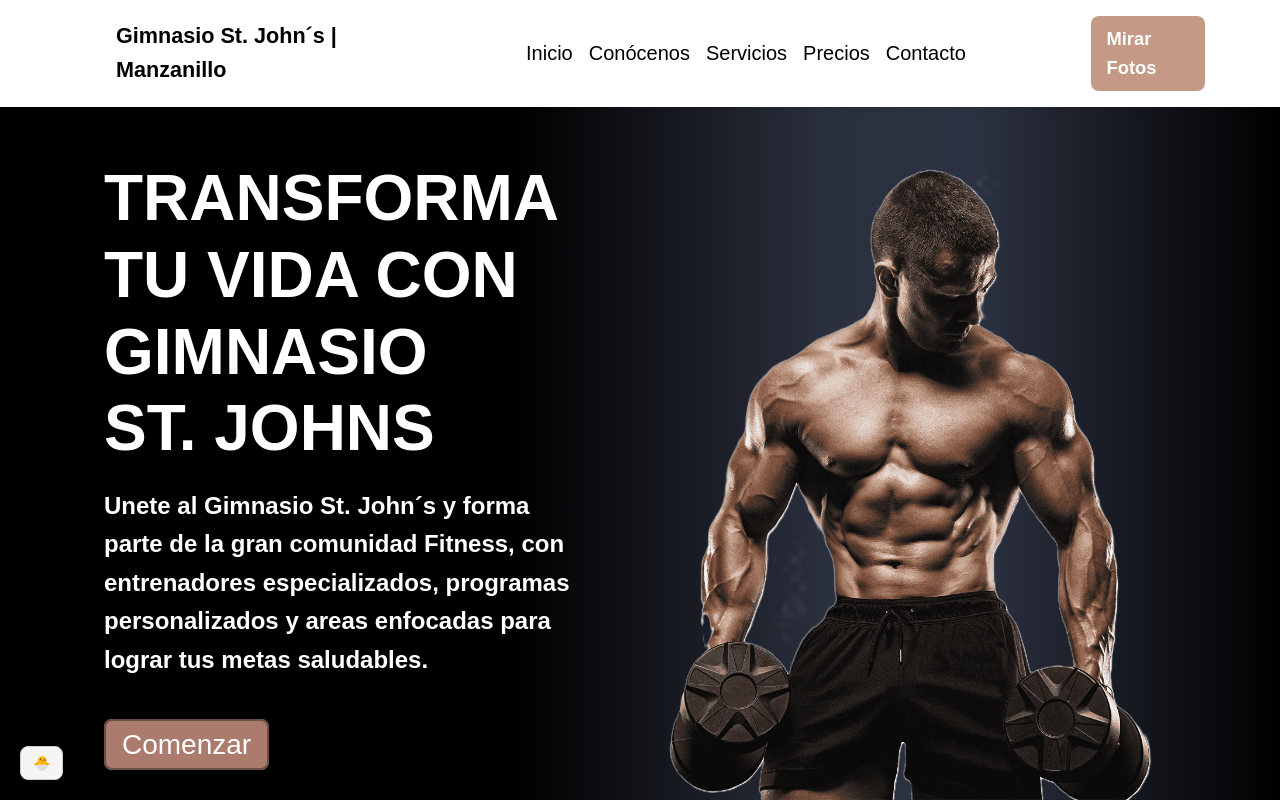
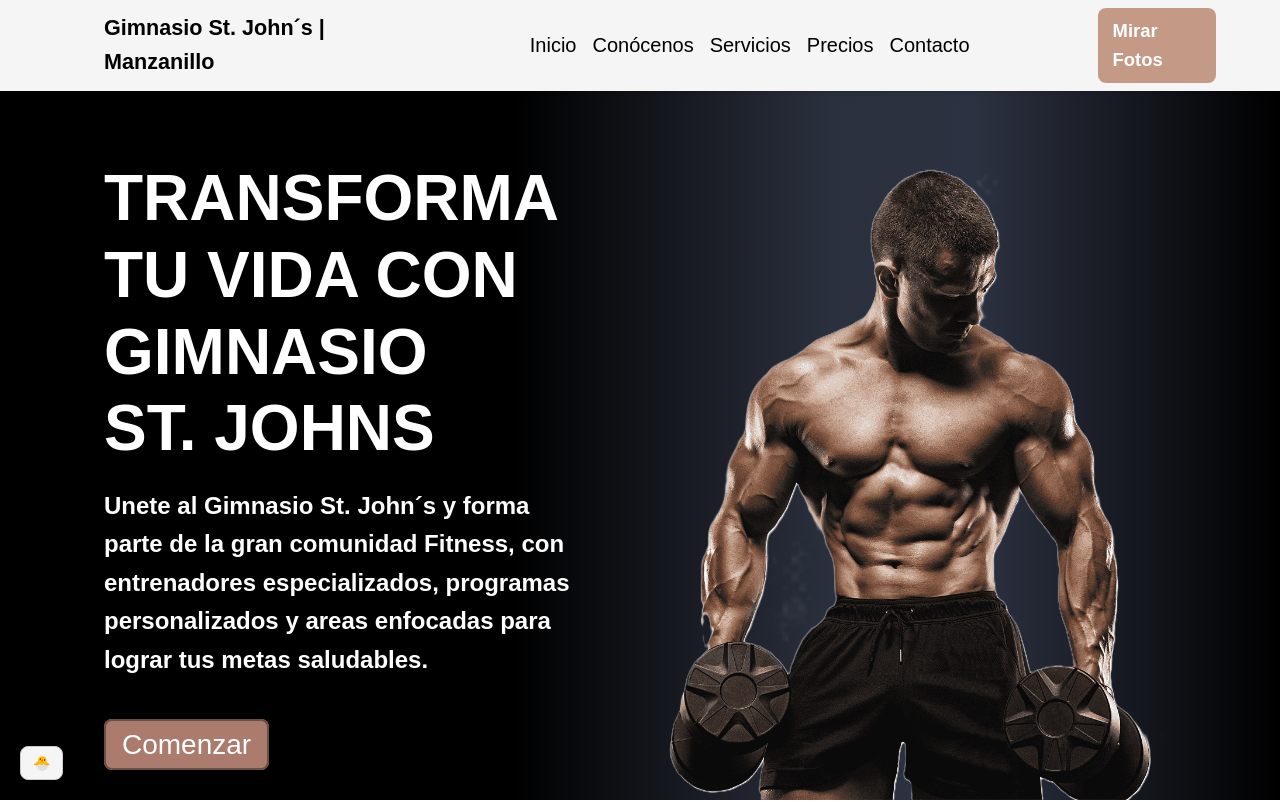
Before and after one commit to byQuesters/St-Johns-Gym, a Next.js app: page / in a window 1280 px wide. Shown: the top 802 px of the page. Built offline with nearby package versions, Linux system fonts and the light colour scheme.

Commit message:
feat: header and more styles added

```diff
--- a/public/css/about.css
+++ b/public/css/about.css
@@ -13,6 +13,7 @@ body {
     color: white;
     text-align: center;
     padding: 9vh 2vh;
+    padding-top: 15vh;
     background-size: cover;
     background-position: center top; /* Ajusta la posición vertical */
     background-repeat: no-repeat;    background-position: center;
@@ -39,6 +40,7 @@ body {
   }
 
   .part2 {
+    padding-top: 6vh;
     display: flex;
     align-items: flex-start;
     justify-content: space-between;
@@ -83,7 +85,8 @@ body {
   }
 
   .part3{
-    margin-top: 20vh;
+    padding-top: 10vh;
+    margin-top: 0;
   }
   .part3 h1{
     text-align: center;
--- a/public/css/header.css
+++ b/public/css/header.css
@@ -1,3 +1,14 @@
+  .header {
+    position: fixed;
+    display: flex;
+    flex-direction: column;
+    justify-content: center;
+    align-items: center;
+    background-color: #f5f5f5;
+    width: 100%;
+    z-index: 2;
+    padding: 0;
+  }
   .header-content {
     display: flex;
     padding: 1vh 1.5vh;
@@ -6,7 +17,6 @@
     width: 100%;
     z-index: 1;
   }
-
   .header-title {
     font-size: 2.7vh;
     font-weight: bold;
--- a/src/app/about/page.jsx
+++ b/src/app/about/page.jsx
@@ -17,7 +17,7 @@ export default function About() {
         </header>
 
         <main>
-            <section className="part2">
+            <section className="part2" id="about">
             <div className="about-content">
                 <h2>Acerca de Gimnasio St. John´s</h2>
                 <p>En Gimnasio St. John´s, creemos que el fitness es más que una rutina: es una forma de vida. Fundado con la misión de inspirar y empoderar a las personas en sus recorridos de fitness, ofrecemos una amplia gama de servicios diseñados para satisfacer las necesidades únicas de cada miembro. Nuestras instalaciones de última generación, entrenadores expertos y una comunidad vibrante crean un entorno en el que todos pueden prosperar.</p>
@@ -29,7 +29,7 @@ export default function About() {
             </div>
             </section>
 
-            <section className="part3">
+            <section className="part3" id="coachs">
                 <div className="gymteamdesc">
                     <h1>Conoce a nuestros entrenadores expertos</h1>
                     <p>Conozca a los profesionales apasionados y capacitados dedicados a ayudarlo a alcanzar sus objetivos de acondicionamiento físico.</p>
@@ -65,7 +65,7 @@ export default function About() {
                     </div>
                 </div>
             </section>
-            <section className="part4">
+            <section className="part4" id="ubi">
                 <div className="location">
                     <h1>Visita Gimnasio St. John´s</h1>
                     <p>Ubicados convenientemente para satisfacer sus necesidades de acondicionamiento físico. ¡Encuéntrenos y comience su viaje hoy mismo!</p>
--- a/src/app/page.jsx
+++ b/src/app/page.jsx
@@ -1,7 +1,6 @@
 "use client";
 
 import mainstyles from "../../public/css/main.css"
-import hdrstyle from "../../public/css/header.css"
 import welcomestyles from "../../public/css/welcome.css"
 import convinceestyles from "../../public/css/convince.css"
 import servicesstyles from "../../public/css/services.css"
```
Also changed, not shown: src/app/components/header2.jsx (+3 -4 lines).
